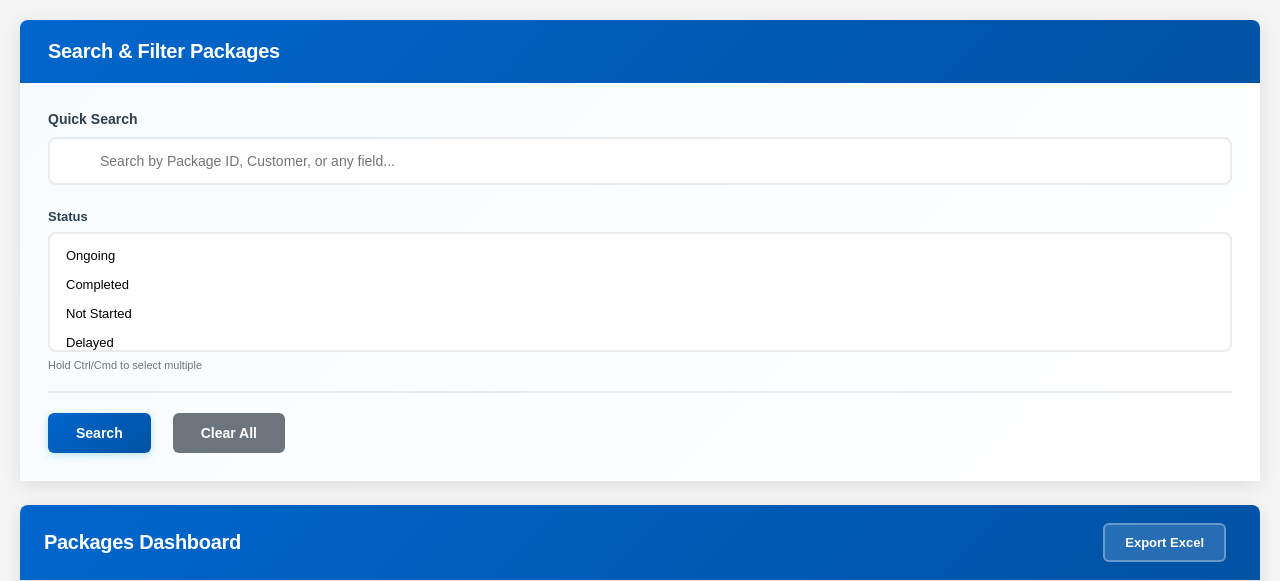
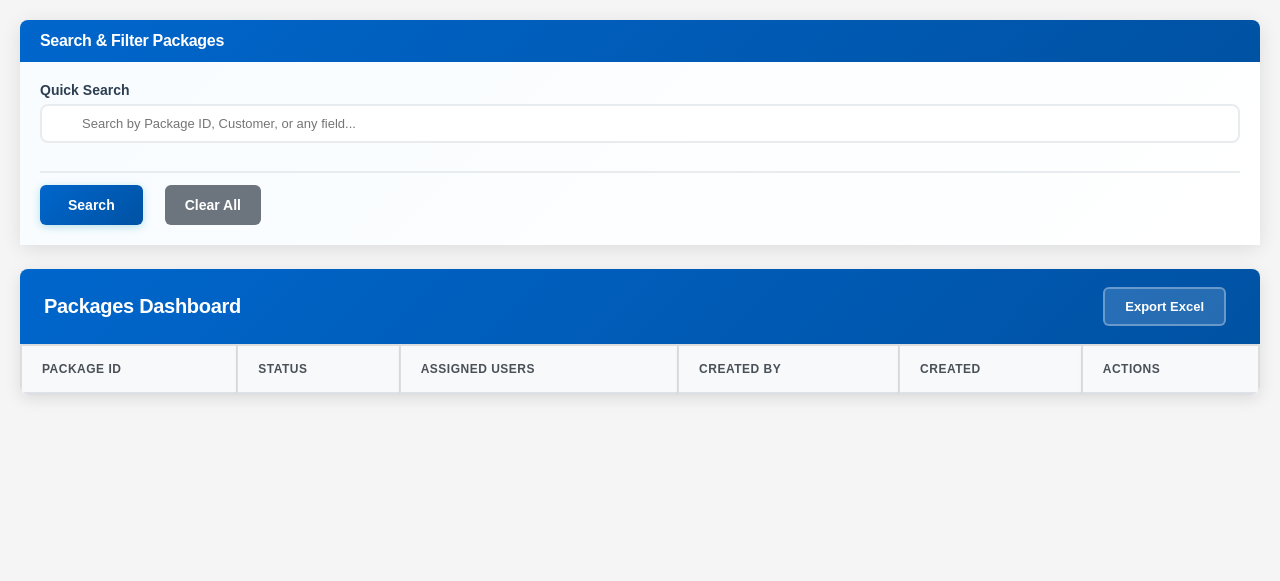
Before and after one commit to chhrriisss/flaskticket, a Flask app: template templates/dashboard.html in a window 1280 px wide. Shown: the top 581 px of the page. Run offline with Flask 3, Linux system fonts and the light colour scheme; the template is opened without the code that fills it: values that come from a table or form of the project are taken from there, others are empty.

Commit message:
changes in the search bar

```diff
--- a/templates/dashboard.html
+++ b/templates/dashboard.html
@@ -5,27 +5,27 @@
 {% block content %}
 <!-- SEARCH PANEL - NOW FIRST -->
 <div class="card" style="box-shadow: 0 4px 20px rgba(0,0,0,0.1); border: none; border-radius: 8px; margin-bottom: 24px;">
-    <div class="card-header" style="background: linear-gradient(135deg, #0066cc 0%, #0052a3 100%); color: white; padding: 20px 28px; border-radius: 8px 8px 0 0; border: none;">
+    <div class="card-header" style="background: linear-gradient(135deg, #0066cc 0%, #0052a3 100%); color: white; padding: 12px 20px; border-radius: 8px 8px 0 0; border: none;">
         <div style="display: flex; justify-content: space-between; align-items: center;">
             <div style="display: flex; align-items: center; gap: 16px;">
                 <div>
-                    <h2 style="margin: 0; font-size: 20px; font-weight: 600; color: white; letter-spacing: -0.3px;">Search & Filter Packages</h2>
+                    <h2 style="margin: 0; font-size: 16px; font-weight: 600; color: white; letter-spacing: -0.3px;">Search & Filter Packages</h2>
                 </div>
             </div>
         </div>
     </div>
 
-    <div class="card-body" id="searchPanelBody" style="padding: 28px; background: linear-gradient(135deg, #f8fcff 0%, #ffffff 100%);">
+    <div class="card-body" id="searchPanelBody" style="padding: 20px; background: linear-gradient(135deg, #f8fcff 0%, #ffffff 100%);">
         <!-- Global Text Search -->
-        <div style="margin-bottom: 24px;">
-            <label style="font-weight: 600; font-size: 14px; color: #2c3e50; margin-bottom: 10px; display: block;">
+        <div style="margin-bottom: 16px;">
+            <label style="font-weight: 600; font-size: 14px; color: #2c3e50; margin-bottom: 6px; display: block;">
                 Quick Search
             </label>
             <div style="position: relative;">
                 <input type="text"
                        id="searchText"
                        placeholder="Search by Package ID, Customer, or any field..."
-                       style="width: 100%; padding: 14px 20px 14px 50px; font-size: 14px; border: 2px solid #e8ecef; border-radius: 8px; background: white; transition: all 0.2s ease;"
+                       style="width: 100%; padding: 10px 16px 10px 40px; font-size: 13px; border: 2px solid #e8ecef; border-radius: 8px; background: white; transition: all 0.2s ease;"
                        onfocus="this.style.borderColor='#17a2b8'; this.style.boxShadow='0 0 0 4px rgba(23,162,184,0.1)'"
                        onblur="this.style.borderColor='#e8ecef'; this.style.boxShadow='none'"
                        onkeyup="if(event.key === 'Enter') performSearch()">
@@ -33,27 +33,7 @@
         </div>
 
         <!-- Advanced Filters -->
-        <div style="display: grid; grid-template-columns: repeat(auto-fit, minmax(280px, 1fr)); gap: 20px; margin-bottom: 20px;">
-
-            <!-- Status Filter -->
-            <div>
-                <label style="font-weight: 600; font-size: 13px; color: #2c3e50; margin-bottom: 8px; display: block;">
-                    Status
-                </label>
-                <select id="statusFilter"
-                        multiple
-                        style="width: 100%; height: 120px; padding: 8px; font-size: 13px; border: 2px solid #e8ecef; border-radius: 8px; background: white; cursor: pointer;"
-                        onfocus="this.style.borderColor='#17a2b8'"
-                        onblur="this.style.borderColor='#e8ecef'">
-                    <option value="ongoing">Ongoing</option>
-                    <option value="completed">Completed</option>
-                    <option value="not_started"> Not Started</option>
-                    <option value="delayed"> Delayed</option>
-                </select>
-                <small style="color: #6c757d; font-size: 11px; display: block; margin-top: 6px;">Hold Ctrl/Cmd to select multiple</small>
-            </div>
-
-
+        <div style="display: grid; grid-template-columns: repeat(auto-fit, minmax(280px, 1fr)); gap: 12px; margin-bottom: 12px;">
             <!-- Assigned Users Filter (Admin only) -->
             {% if session.role == 'admin' %}
             <div>
@@ -97,7 +77,7 @@
         </div>
 
         <!-- Action Buttons -->
-        <div style="display: flex; gap: 12px; padding-top: 20px; border-top: 2px solid #e8ecef; justify-content: space-between; align-items: center;">
+        <div style="display: flex; gap: 12px; padding-top: 12px; border-top: 2px solid #e8ecef; justify-content: space-between; align-items: center;">
             <div style="display: flex; gap: 12px;">
                 <button onclick="performSearch()"
                         class="btn btn-primary"
@@ -106,7 +86,7 @@
                 </button>
                 <button onclick="clearFilters()"
                         class="btn btn-secondary"
-                        style="padding: 12px 28px; font-size: 14px; font-weight: 600; border-radius: 6px;">
+                        style="padding: 8px 20px; font-size: 14px; font-weight: 600; border-radius: 6px;">
                      Clear All
                 </button>
             </div>
--- a/templates/emails/package_created.html
+++ b/templates/emails/package_created.html
@@ -45,8 +45,6 @@
     </ul>
 </div>
 
-<a href="{{ package_url }}" class="button">View Package Details</a>
-
 <p style="color: #6c757d; font-size: 14px; margin-top: 30px;">
     You received this email because you are an administrator of this system.
 </p>
--- a/templates/emails/package_updated.html
+++ b/templates/emails/package_updated.html
@@ -37,7 +37,6 @@
     </ul>
 </div>
 
-<a href="{{ package_url }}" class="button">View Updated Package</a>
 
 <p style="color: #6c757d; font-size: 14px; margin-top: 30px;">
     You received this email because you are an administrator of this system.
```
